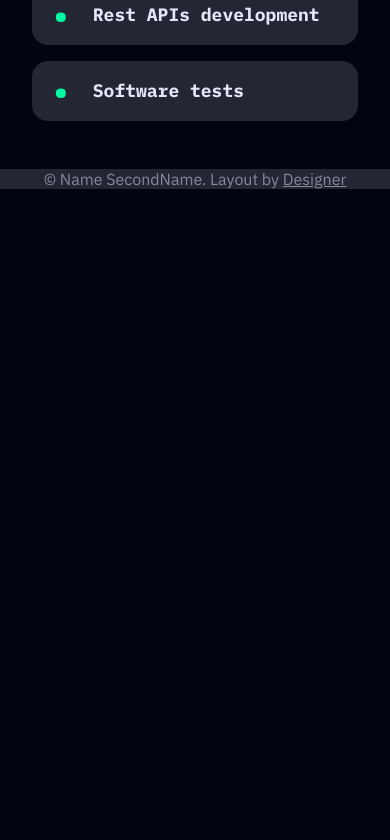
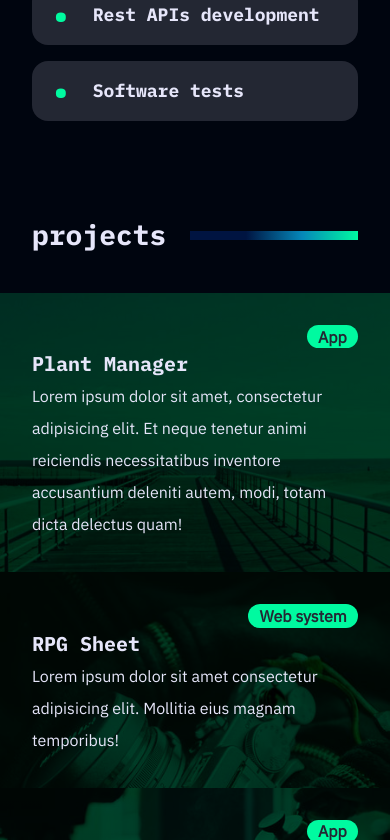
Before and after one commit to mattreee/not-personal-portfolio-website, a React (Create React App) app: page / in a window 390 px wide. Shown: the part 2061-2901 px from the top of the page. Before the commit the page ends 2250 px from the top, so only its background shows below. Built offline with nearby package versions, Linux system fonts and the light colour scheme.

Commit message:
adjusted title-bars height. testing sliders for project component

```diff
--- a/src/components/Projects.tsx
+++ b/src/components/Projects.tsx
@@ -1,8 +1,21 @@
+// import { useEffect } from "react";
+
 const Projects = () => {
+	// useEffect(() => {
+	// 	if (window.innerWidth <= 1000) {
+	// 		// eslint-disable-next-line @typescript-eslint/no-unused-vars
+	// 		var flkty = new Flickity(".projects__cards", {
+	// 			// options
+	// 			cellAlign: "left",
+	// 			contain: true,
+	// 		});
+	// 	}
+	// });
+
 	return (
 		<section className="projects" id="projects">
 			<div className="projects__title-container">
-				<h2 className="projects__title">Projects</h2>
+				<h2 className="projects__title">projects</h2>
 				<div className="projects__title-bar">a</div>
 			</div>
 			<div className="projects__cards">
--- a/src/css/main.css
+++ b/src/css/main.css
@@ -280,7 +280,7 @@ body {
 .services {
   margin: 0 15vw;
   width: 50vmax;
-  height: 90vh;
+  height: 80vh;
   display: -webkit-box;
   display: -ms-flexbox;
   display: flex;
@@ -741,6 +741,7 @@ body {
 }
 
 .footer {
+  margin-top: 7rem;
   background-color: #232733;
   color: #87879b;
   display: -webkit-box;
@@ -830,6 +831,10 @@ body {
     font-weight: 700;
     color: #e6e6fa;
   }
+  .about__title-bar {
+    font-size: 0.5rem;
+    margin-left: 1.5rem;
+  }
   .about__desc {
     -ms-grid-row: 1;
     -ms-grid-column: 2;
@@ -887,8 +892,8 @@ body {
     color: #e6e6fa;
   }
   .services__title-bar {
-    margin-left: 1em;
     font-size: 0.5rem;
+    margin-left: 1.5rem;
   }
   .services__ul {
     -ms-grid-columns: 1fr;
@@ -907,8 +912,31 @@ body {
     padding: 0;
     border-radius: 16px;
   }
-  .projects {
-    display: none;
+  .projects__title-container {
+    margin: 0 2rem;
+    width: auto;
+  }
+  .projects__title {
+    font-family: "IBM Plex Mono", monospace, sans-serif;
+    font-size: 1.75rem;
+    line-height: 2.25rem;
+    font-weight: 700;
+    color: #e6e6fa;
+  }
+  .projects__title-bar {
+    font-size: 0.5rem;
+    margin-left: 1.5rem;
+  }
+  .projects__cards {
+    margin: 2.5rem 0;
+    padding: 0;
+    display: -webkit-box;
+    display: -ms-flexbox;
+    display: flex;
+    -webkit-box-orient: vertical;
+    -webkit-box-direction: normal;
+        -ms-flex-direction: column;
+            flex-direction: column;
   }
   .experience {
     display: none;
--- a/src/scss/main.scss
+++ b/src/scss/main.scss
@@ -349,7 +349,7 @@ body {
 	margin: 0 15vw;
 	// max-width: 800px;
 	width: 50vmax;
-	height: 90vh;
+	height: 80vh;
 	display: flex;
 	flex-direction: column;
 	justify-content: center;
@@ -661,6 +661,7 @@ body {
 }
 
 .footer {
+	margin-top: 7rem;
 	background-color: $color-neutral-primary-15;
 	color: $color-neutral-primary-60;
 	display: flex;
@@ -742,6 +743,11 @@ body {
 			@include mobile-heading-2;
 		}
 
+		&__title-bar {
+			font-size: 0.5rem;
+			margin-left: 1.5rem;
+		}
+
 		&__desc {
 			grid-area: desc;
 		}
@@ -794,8 +800,8 @@ body {
 		}
 
 		&__title-bar {
-			margin-left: 1em;
 			font-size: 0.5rem;
+			margin-left: 1.5rem;
 		}
 
 		&__ul {
@@ -815,7 +821,27 @@ body {
 	}
 
 	.projects {
-		display: none;
+		&__title-container {
+			margin: 0 2rem;
+			width: auto;
+		}
+
+		&__title {
+			@include mobile-heading-2();
+		}
+
+		&__title-bar {
+			font-size: 0.5rem;
+			margin-left: 1.5rem;
+		}
+
+		&__cards {
+			margin: 2.5rem 0;
+			padding: 0;
+
+			display: flex;
+			flex-direction: column;
+		}
 	}
 
 	.experience {
```
Also changed, not shown: public/index.html (+10 -0 lines), 1 other file (tests, documents, lock files or other folders).
